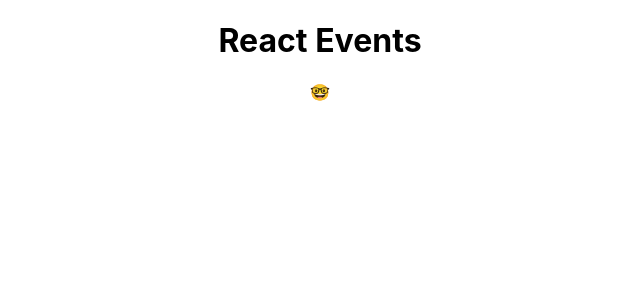
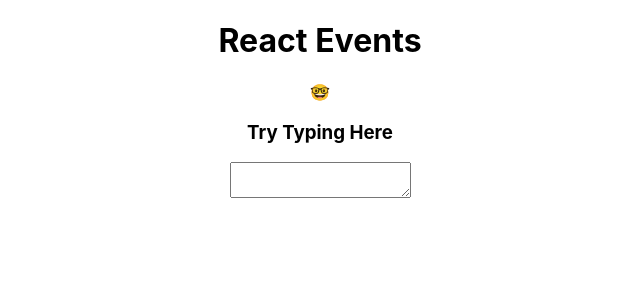
Before and after one commit to lindsay-henderson/React-Practice, a React (Create React App) app: page / in a window 1280 px wide. Shown: the top 300 px of the page, without its empty margins (320-960 px from the left). Built offline with nearby package versions, Linux system fonts and the light colour scheme.

Commit message:
write AnnoyingForm component using onKeyUp

```diff
--- a/src/App.js
+++ b/src/App.js
@@ -1,11 +1,13 @@
 import './App.css';
 import WiseSquare from './ReactEvents/WiseSquare';
+import AnnoyingForm from './ReactEvents/AnnoyingForm'
 
 function App() {
   return (
     <div className="App">
     <h1>React Events</h1>
       <WiseSquare/>
+      <AnnoyingForm/>
     </div>
   );
 }
--- /dev/null
+++ b/src/ReactEvents/AnnoyingForm.js
@@ -0,0 +1,23 @@
+import React, {Component} from "react";
+
+class AnnoyingForm extends Component {
+  handleKeyUp(evt) {
+    if(evt.keyCode === 56) {
+    alert("you pressed *** !")
+    } else {
+      alert("less cool")
+    }
+    console.log(evt)
+  }
+
+  render() {
+    return (
+      <div>
+        <h3>Try Typing Here</h3>
+        <textarea onKeyUp={this.handleKeyUp}/>
+      </div>
+    )
+  }
+}
+
+export default AnnoyingForm
--- a/src/ReactEvents/WiseSquare.css
+++ /dev/null
@@ -1,4 +0,0 @@
-/* .square {
-  height:150px;
-  width:150px;
-} */
--- a/src/ReactEvents/WiseSquare.js
+++ b/src/ReactEvents/WiseSquare.js
@@ -1,5 +1,5 @@
 import React, {Component} from "react"
-import './WiseSquare.css'
+// import './WiseSquare.css'
 
 class WiseSquare extends Component {
 
```
